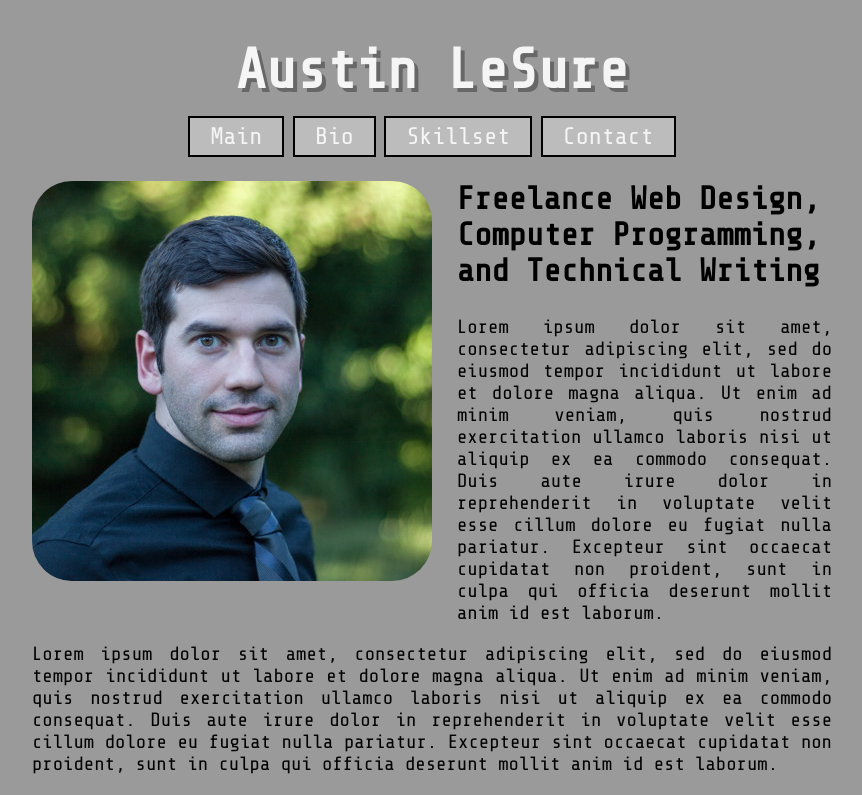
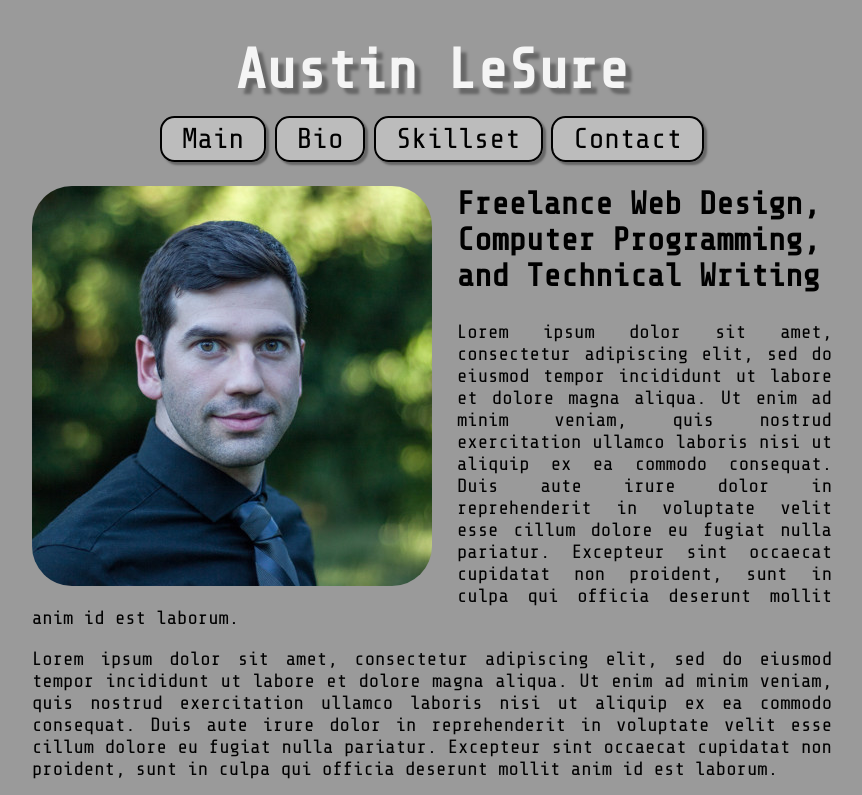
Before and after one commit to austinlesure/austinlesure.com, a Flask app: page / in a window 1280 px wide. Shown: the top 795 px of the page, without its empty margins (208-1070 px from the left). Run offline with Flask 2, Linux system fonts and the light colour scheme.

Commit message:
updated style

```diff
--- a/static/style.css
+++ b/static/style.css
@@ -13,15 +13,14 @@ body {
 }
 a, a:link, a:visited {
 	text-decoration: none;
-	color: whitesmoke;
+	color: black;
 }
 a:hover, a:visited:hover {
-	color: #ffffff;
-	text-shadow: 2px 2px 1px #676767;
+	color: whitesmoke;
 }
 h1 {
 	color: whitesmoke;
-	text-shadow: 4px 4px #676767;
+	text-shadow: 6px 6px 3px #676767;
 	margin-bottom: 5px;
 	font-size: 3.5em;
 	text-align: center;
@@ -37,11 +36,16 @@ nav ul {
 	padding:5px;
 }
 nav ul li{
-	font-size: 1.5em;
+	font-size: 1.8em;
 	text-align: center;
 	list-style: none;
 	border: 2px black solid;
+	border-radius: 0.5em;
 	background-color: #bcbcbc;
+	box-shadow: 3px 3px 2px #676767;
+}
+nav ul li.current {
+	color: whitesmoke;
 }
 img {
 	width: 100%;
@@ -72,7 +76,7 @@ footer p{
 		width: max-content;
 		float: left;
 		margin-right: 25px;
-		margin-bottom: 25px;
+		margin-bottom: 5px;
 	}
 	footer {
 		height: 75px;
```
